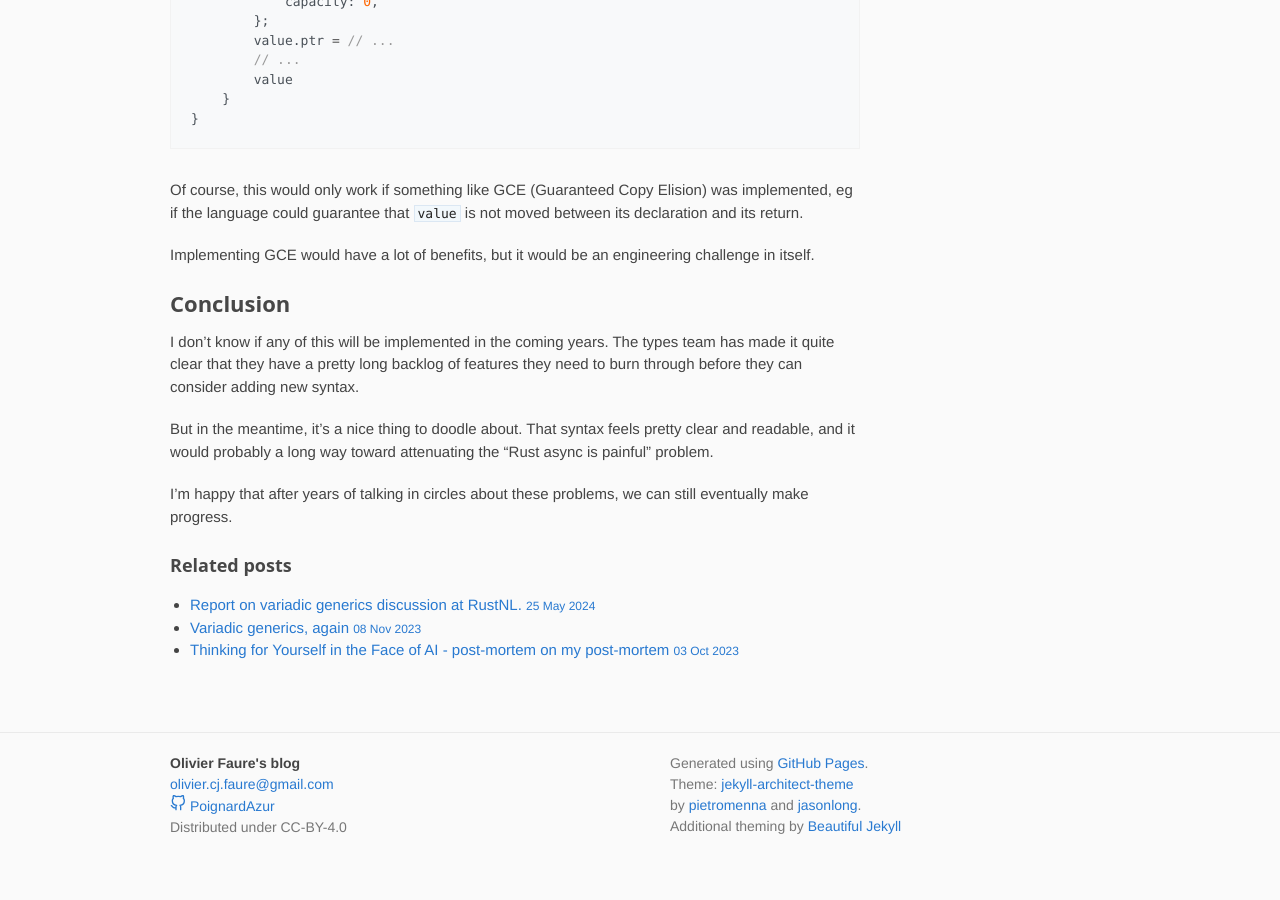
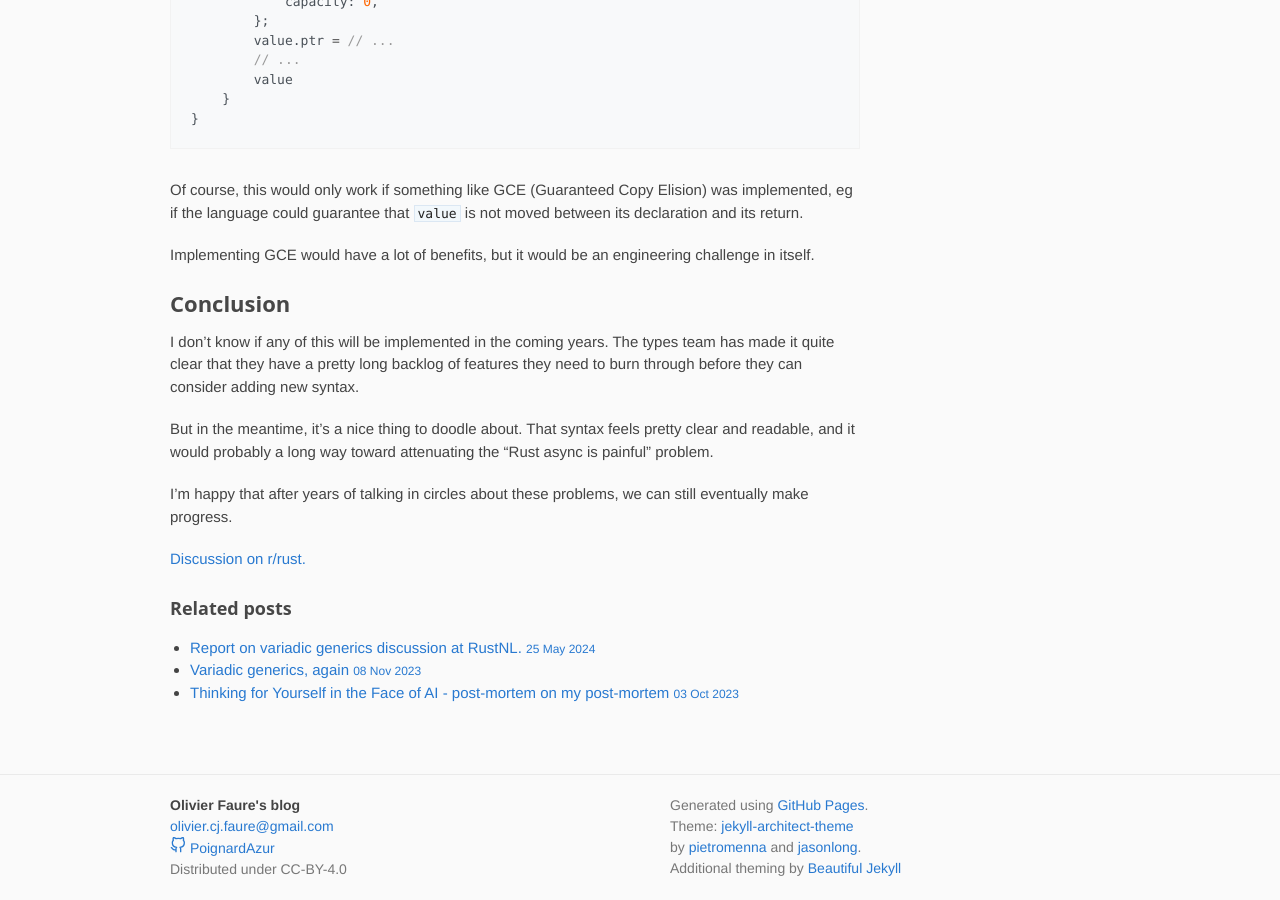
Before and after one commit to PoignardAzur/poignardazur.github.io, a Jekyll site: the page built from _posts/2024-08-16-pinned-places.md, in a window 1280 px wide and 900 px high, scrolled down 3213 px. Built offline with Jekyll 4.4.1, drawn with Linux system fonts in a browser that asks for light colours; comment, search, counter and statistics services are not loaded; before the commit the page ends 4071 px from its top, so only the background shows below that.

Commit message:
Add discussion link

```diff
--- a/_posts/2024-08-16-pinned-places.md
+++ b/_posts/2024-08-16-pinned-places.md
@@ -132,3 +132,5 @@
 But in the meantime, it's a nice thing to doodle about. That syntax feels pretty clear and readable, and it would probably a long way toward attenuating the "Rust async is painful" problem.
 
 I'm happy that after years of talking in circles about these problems, we can still eventually make progress.
+
+[Discussion on r/rust.](https://www.reddit.com/r/rust/comments/1etljoh/expanding_on_withoutboats_pinned_places/)
```
